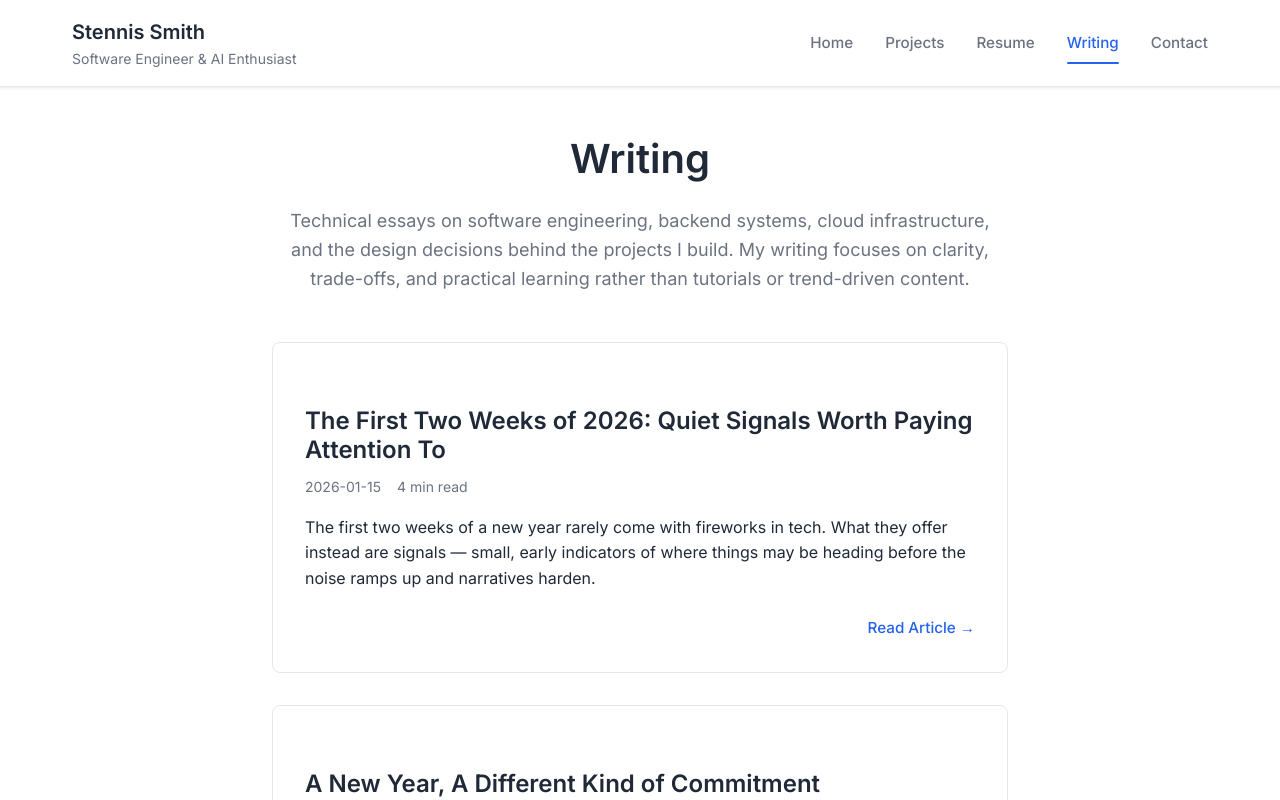
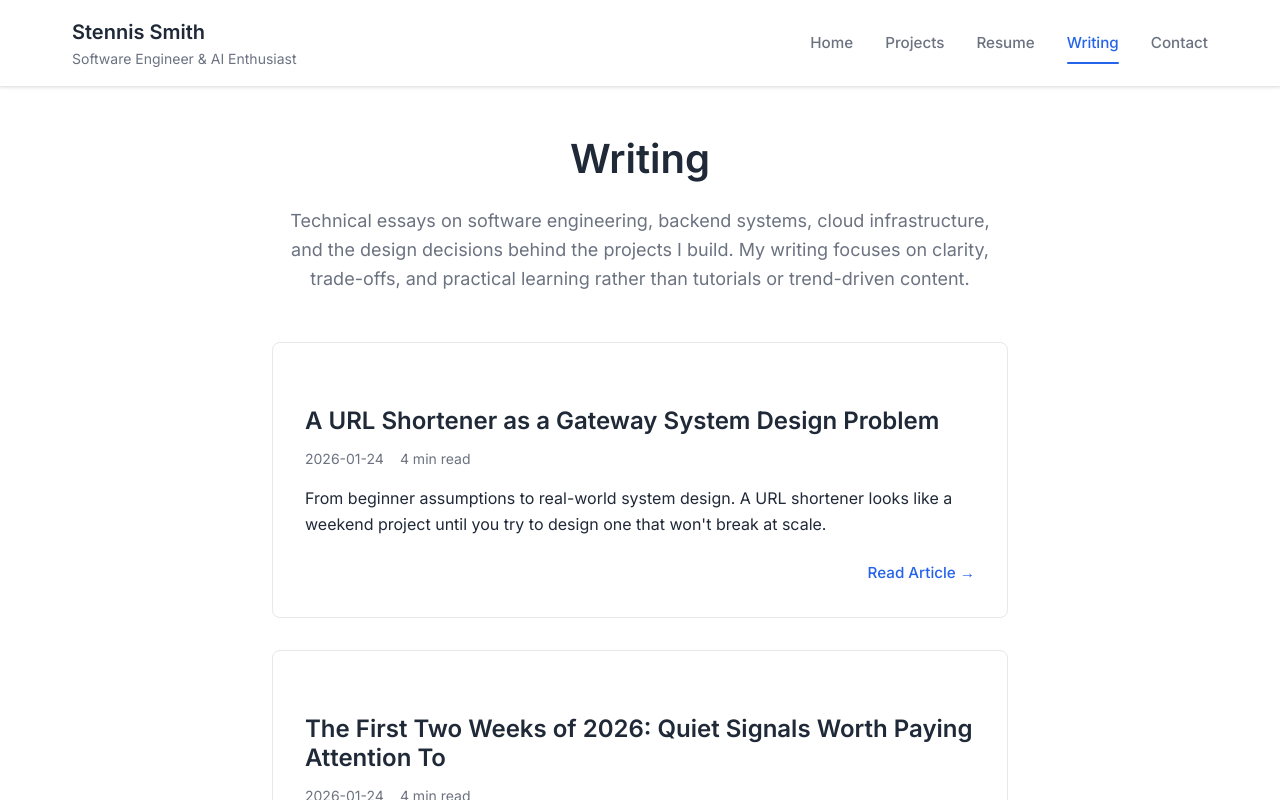
Before and after one commit to Stennis1/stennis-portfolio, a Next.js app: page /writing in a window 1280 px wide. Shown: the top 800 px of the page. Built offline with nearby package versions, Linux system fonts and the light colour scheme.

Commit message:
chore: add weekly post on substack to writing page

```diff
--- a/app/writing/page.tsx
+++ b/app/writing/page.tsx
@@ -11,11 +11,19 @@ export default function WritingPage() {
 
   const articles = [
     {
+      title: "A URL Shortener as a Gateway System Design Problem",
+      description: "From beginner assumptions to real-world system design. A URL shortener looks like a \
+        weekend project until you try to design one that won't break at scale.",
+      date: "2026-01-24",
+      readTime: "4 min read",
+      link: "https://open.substack.com/pub/stennissmith/p/a-url-shortener-as-a-gateway-system",
+    },
+    {
       title: "The First Two Weeks of 2026: Quiet Signals Worth Paying Attention To",
       description:
         "The first two weeks of a new year rarely come with fireworks in tech. What they offer instead are signals — \
         small, early indicators of where things may be heading before the noise ramps up and narratives harden.",
-      date: "2026-01-15",
+      date: "2026-01-24",
       readTime: "4 min read",
       link: "https://open.substack.com/pub/stennissmith/p/the-first-two-weeks-of-2025-quiet",
     },
```
